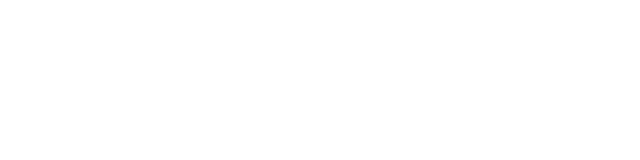
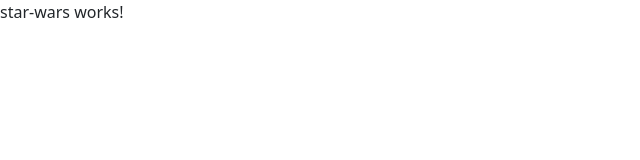
Before and after one commit to Ro3son/DEVinAngular, an Angular app in the folder app-card-star-wars/: page / in a window 1280 px wide. Shown: the top 160 px of the page, without its empty margins (0-640 px from the left). Built offline with nearby package versions, Linux system fonts and the light colour scheme.

Commit message:
add tag c app

```diff
--- a/app-card-star-wars/src/app/app.component.html
+++ b/app-card-star-wars/src/app/app.component.html
@@ -1 +1,2 @@
+<app-star-wars></app-star-wars>
 <router-outlet></router-outlet>
```
